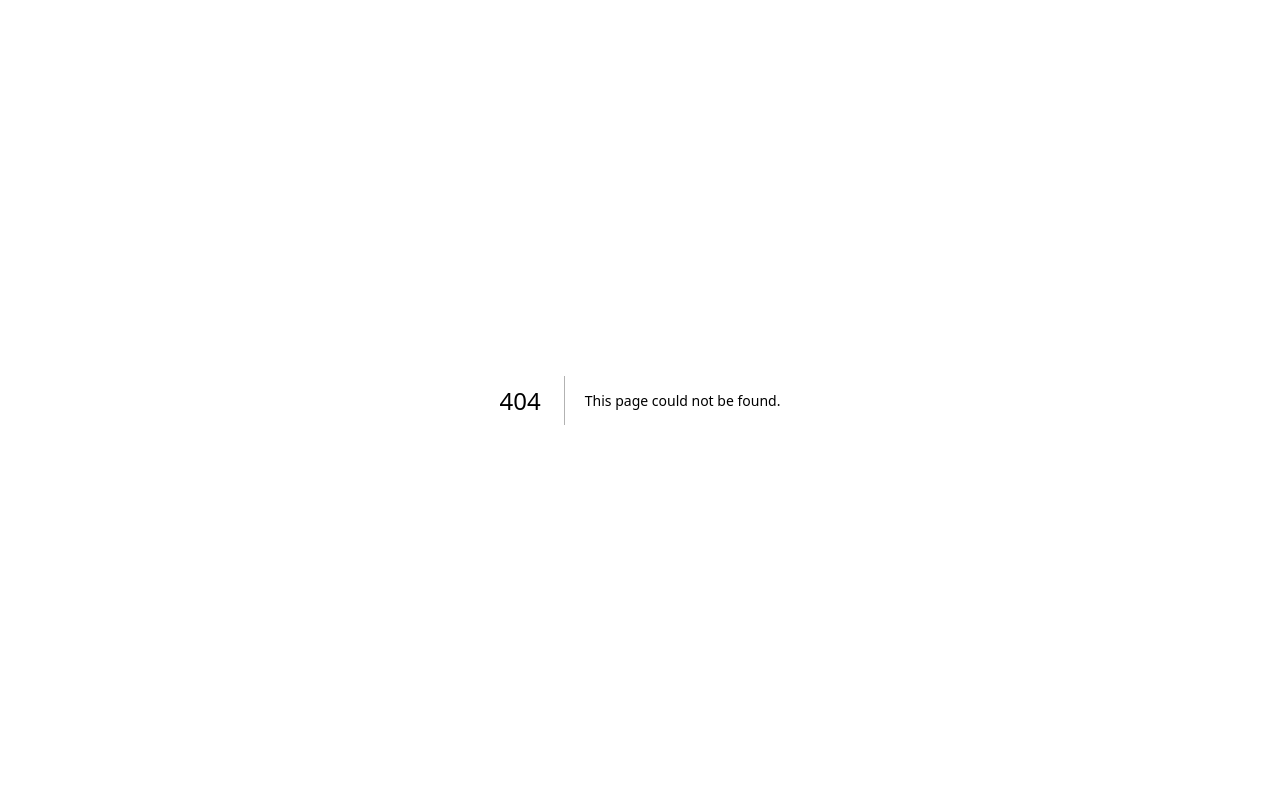
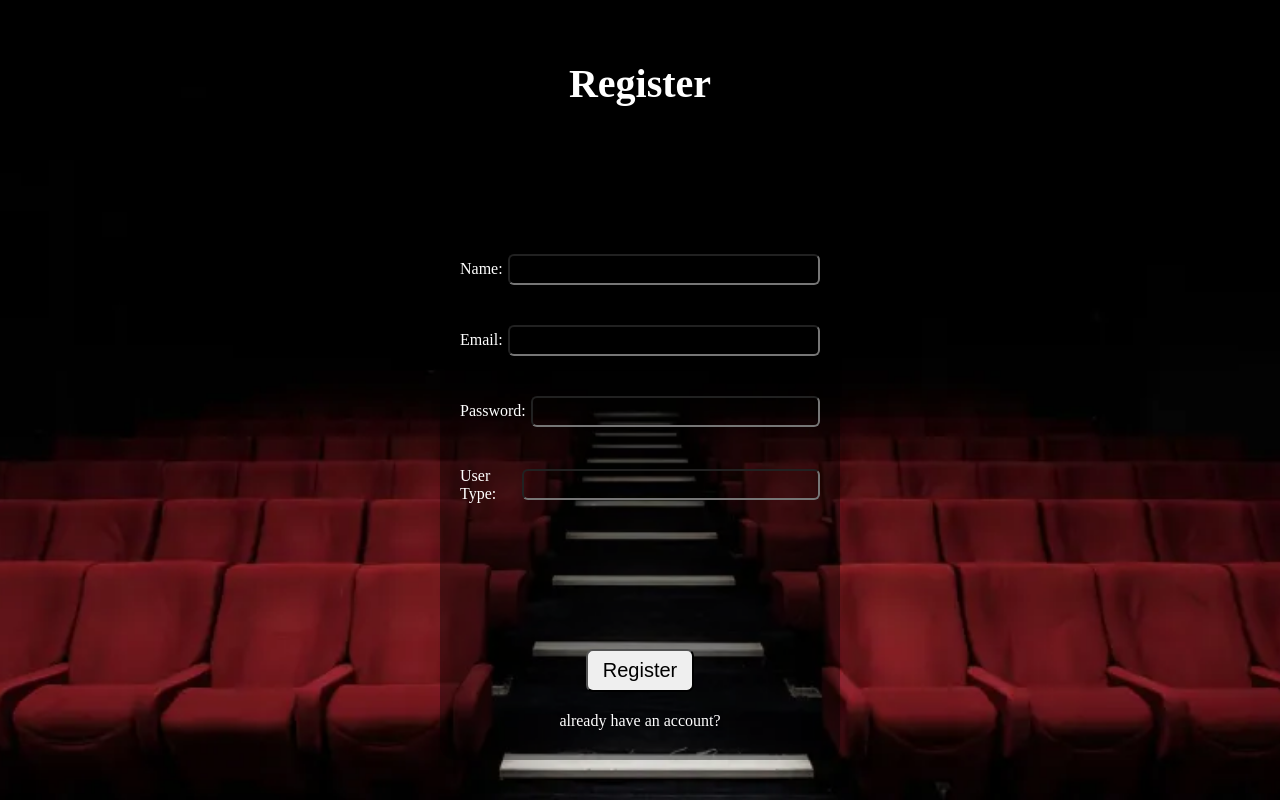
Before and after one commit to luisfelipe2104/Cinetec, a Next.js app: page /Register in a window 1280 px wide. Before the commit this address had no page. Built offline with nearby package versions, Linux system fonts and the light colour scheme.

Commit message:
navigating

```diff
--- a/components/Register/styles.ts
+++ b/components/Register/styles.ts
@@ -0,0 +1,80 @@
+import styled from "styled-components"
+
+export const Container = styled.div`
+    background-color: rgba(0,0,0, 0.4);
+    background-position: center;
+    background-size: cover;
+    position: relative;
+    display: flex;
+    height: 90vh;
+    width: 80%;
+    max-width: 400px;
+    border-width: 0px;
+    border-radius: 15px;
+    flex-direction: column;
+    padding: 0 20px;
+    justify-content: space-between;
+`
+
+export const Title = styled.h1`
+    text-align: center;
+    width: 100%;
+    padding: 20px 0 0 0;
+    font-size: 40px;
+    color: #FFF;
+`
+
+export const InputGroup = styled.div`
+    display: flex;
+    align-items: center;
+    width: 100%;
+    justify-content: center;
+    gap: 5px;
+`
+
+export const InputContainer = styled.div`
+    display: flex;
+    flex-direction: column;
+    gap: 5vh;
+`
+
+export const FormContainer = styled.div`
+    width: 100%;
+    display: flex;
+    justify-content: space-between;
+    flex-direction: column;
+    /* margin-top: -20%; */
+`
+
+export const Input = styled.input`
+    font-size: 20px;
+    padding: 2px 5px;
+    border-radius: 6px;
+    background-color: transparent;
+    width: inherit;
+`
+
+export const Label = styled.label`
+    font-size: 16px;
+    color: #FFF;
+`
+
+export const ButtonContainer = styled.div`
+    display: flex;
+    width: 100%;
+    flex-direction: column;
+    align-items: center;
+    padding-bottom: 30px;
+    gap: 20px;
+`
+
+export const Button = styled.button`
+    font-size: 20px;
+    padding: 8px 15px;
+    border-radius: 7px;
+`
+
+export const Link = styled.a`
+    font-size: 16px;
+    color: #FFF;
+`
--- /dev/null
+++ b/pages/Register.tsx
@@ -0,0 +1,57 @@
+import Link from 'next/link'
+import {
+    Container,
+    Title,
+    Input,
+    InputGroup,
+    InputContainer,
+    Label,
+    FormContainer,
+    ButtonContainer,
+    Button,
+    Link as LinkComponent,
+  } from "../components/Register/styles";
+import { useState } from 'react';
+  function Register() {
+    const [name, setName] = useState('')
+    const [email, setEmail] = useState('')
+    const [password, setPassword] = useState('')
+
+    const handleRegister = async () => {
+      console.log(name, email, password)
+    }
+
+    return (
+      <div className="background-image">
+        <Container>
+          <Title>Register</Title>
+          <FormContainer>
+            <InputContainer>
+              <InputGroup>
+                <Label>Name:</Label>
+                <Input onChange={(e) => setName(e.target.value)} />
+              </InputGroup>
+              <InputGroup>
+                <Label>Email:</Label>
+                <Input onChange={(e) => setEmail(e.target.value)} />
+              </InputGroup>
+              <InputGroup>
+                <Label>Password:</Label>
+                <Input onChange={(e) => setPassword(e.target.value)} />
+              </InputGroup>
+              <InputGroup>
+                <Label>User Type:</Label>
+                <Input />
+              </InputGroup>
+            </InputContainer>
+          </FormContainer>
+          <ButtonContainer>
+            <Button onClick={() => handleRegister()}>Register</Button>
+            <Link passHref legacyBehavior href='/Login'><LinkComponent>already have an account?</LinkComponent></Link>
+          </ButtonContainer>
+        </Container>
+      </div>
+    );
+  }
+
+  export default Register;
--- a/pages/index.tsx
+++ b/pages/index.tsx
@@ -1,7 +1,8 @@
 import Head from 'next/head'
 import Image from 'next/image'
 // import { Inter } from '@next/font/google'
-import Login from '../components/Login/Login'
+import Login from './Login'
+import Register from './Register'
 // const inter = Inter({ subsets: ['latin'] })
 
 export default function Home() {
@@ -13,7 +14,7 @@ export default function Home() {
         <meta name="viewport" content="width=device-width, initial-scale=1" />
         <link rel="icon" href="/favicon.ico" />
       </Head>
-        <Login />
+        <Register />
     </>
   )
 }
--- a/styles/globals.css
+++ b/styles/globals.css
@@ -107,7 +107,8 @@ a {
 }
 
 .background-image {
-  background-image: linear-gradient(rgba(4,9,30,0.7),rgba(4,9,30,0.7)),url('../assets/images/background.webp');
+  /* background-image: linear-gradient(rgba(4,9,30,0.7),rgba(4,9,30,0.7)),url('../assets/images/background.webp'); */
+  background-image: url('../assets/images/background.webp');
   background-position: center;
     background-size: cover;
     position: relative;
```
Also changed, not shown: pages/Login.tsx (renamed from components/Login/Login.tsx, +15 -6 lines), components/Register/Register.tsx (deleted).
